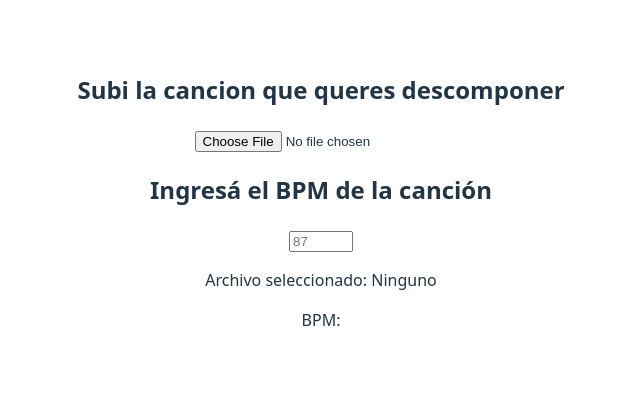
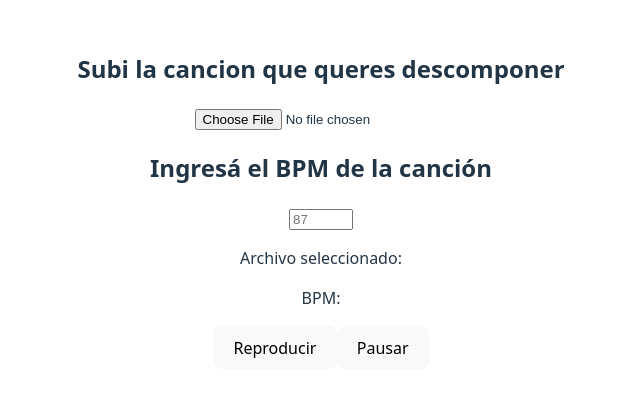
Before and after one commit to Vickyrai01/Secuenciador-visual, a React (Vite) app: page / in a window 1280 px wide. Shown: the part 200-596 px from the top of the page, without its empty margins (319-959 px from the left). Built offline with nearby package versions, Linux system fonts and the light colour scheme.

Commit message:
Agrego reproductor de audio, boton de play y pausa

```diff
--- a/src/App.jsx
+++ b/src/App.jsx
@@ -2,10 +2,11 @@ import { useState } from 'react'
 import './App.css'
 import AudioUploader from './components/AudioUploader.jsx'
 import BpmInput from './components/BpmInput.jsx'
+import AudioPlayer from './components/AudioPlayer.jsx'
 
 function App() {
 
-  const [audioFile, setAudioFile] = useState(null)
+  const [audioFile, setAudioFile] = useState('public/assets/Coldplay-yellow.mp3')
   const [bpm, setBpm] = useState('')
 
   return (
@@ -16,6 +17,8 @@ function App() {
         <p>Archivo seleccionado: {audioFile ? audioFile.name : 'Ninguno'}</p>
         <p>BPM: {bpm}</p>
       </div>
+      <AudioPlayer audioFile = {audioFile}/>
+
     </main>
   )
 }
--- /dev/null
+++ b/src/audio/playerLogic.js
@@ -0,0 +1,10 @@
+export function handlePlay(audioRef){
+    if(audioRef.current){
+        audioRef.current.play()
+    }
+}
+export function handlePause(audioRef){
+    if(audioRef.current){
+        audioRef.current.pause()
+    }
+}
--- /dev/null
+++ b/src/components/AudioPlayer.jsx
@@ -0,0 +1,19 @@
+import { useRef } from "react"
+import { handlePause, handlePlay } from "../audio/playerLogic"
+
+export default function AudioPlayer({audioFile}){
+    const audioRef = useRef(null)
+    if (!audioFile) return null
+
+    const audioUrl = typeof audioFile === 'string'
+        ? audioFile
+        : URL.createObjectURL(audioFile);
+
+    return (
+        <div>
+            <audio ref={audioRef} src={audioUrl} style={{ display: 'none' }} />
+            <button onClick={() => handlePlay(audioRef)}>Reproducir</button>
+            <button onClick={() => handlePause(audioRef)}>Pausar</button>
+        </div>
+    )
+}
```
Also changed, not shown: 1 other file (tests, documents, lock files or other folders).
